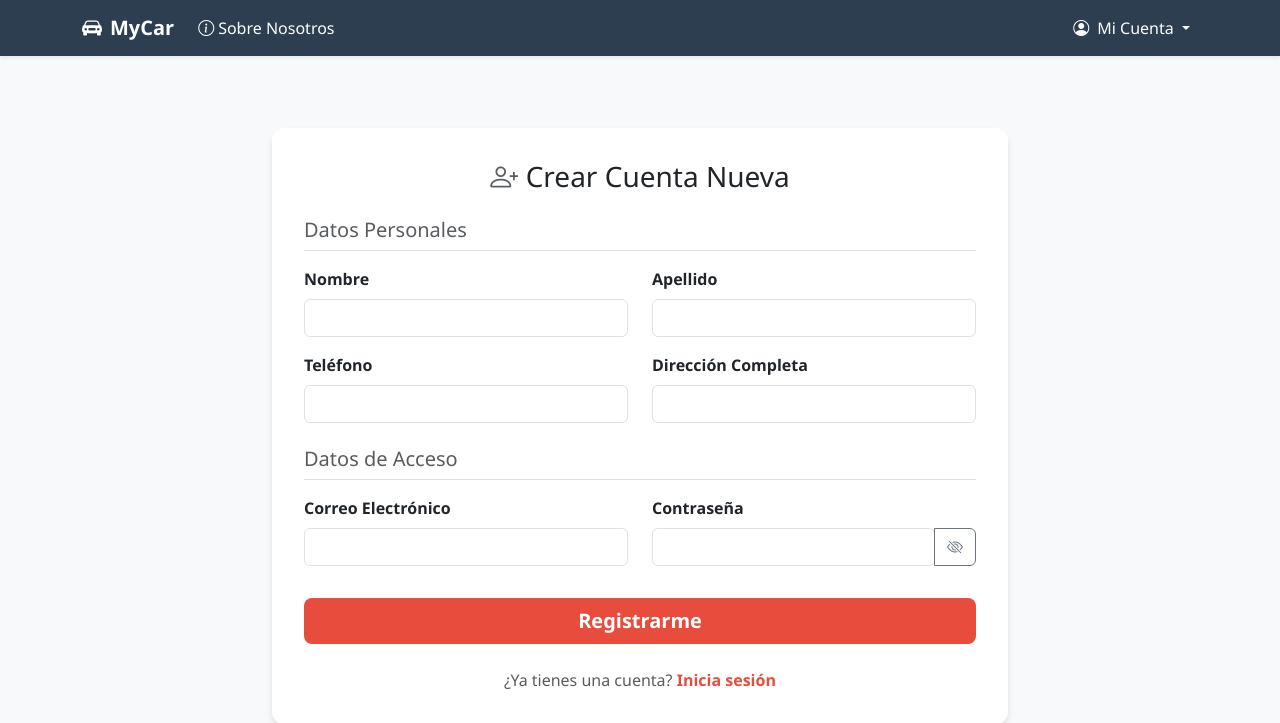
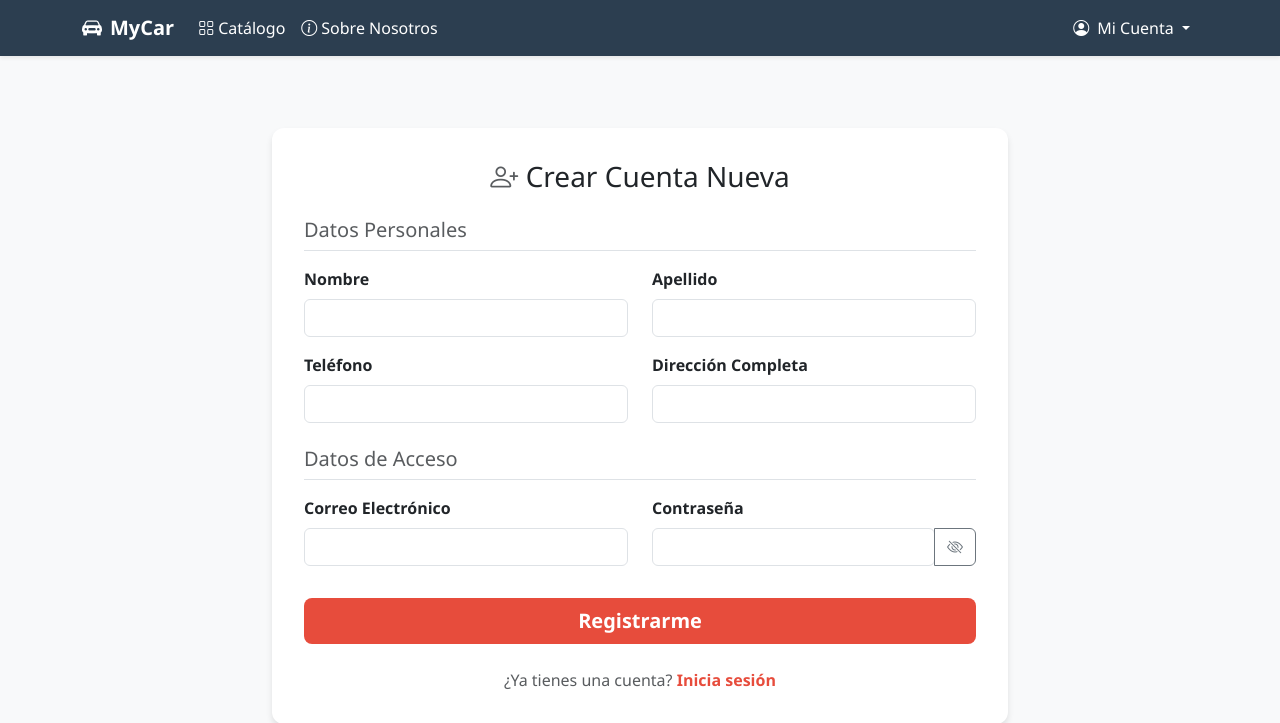
Before and after one commit to FacundoGLeon/myCar, a CodeIgniter 4 app: the page made by app/Views/auth/registro.php in a window 1280 px wide. Shown: the top 723 px of the page. Run offline with PHP 8.4 and a stand-in for CodeIgniter, Linux system fonts and the light colour scheme; the template is opened without the code that fills it, so the values that code supplies are empty; some libraries are stand-ins or nearby versions.

Commit message:
Suma de boton categorías en header

```diff
--- a/app/Views/layouts/main.php
+++ b/app/Views/layouts/main.php
@@ -26,6 +26,10 @@
             </button>
             <div class="collapse navbar-collapse" id="navbarNav">
                 <ul class="navbar-nav me-auto">
+                    <li class="nav-item">
+                        <a class="nav-link" href="<?= base_url('catalogo') ?>"><i
+                                class="bi bi-grid me-1"></i>Catálogo</a>
+                    </li>
                     <li class="nav-item">
                         <a class="nav-link" href="<?= base_url('sobre-nosotros') ?>"><i
                                 class="bi bi-info-circle me-1"></i>Sobre Nosotros</a>
```
